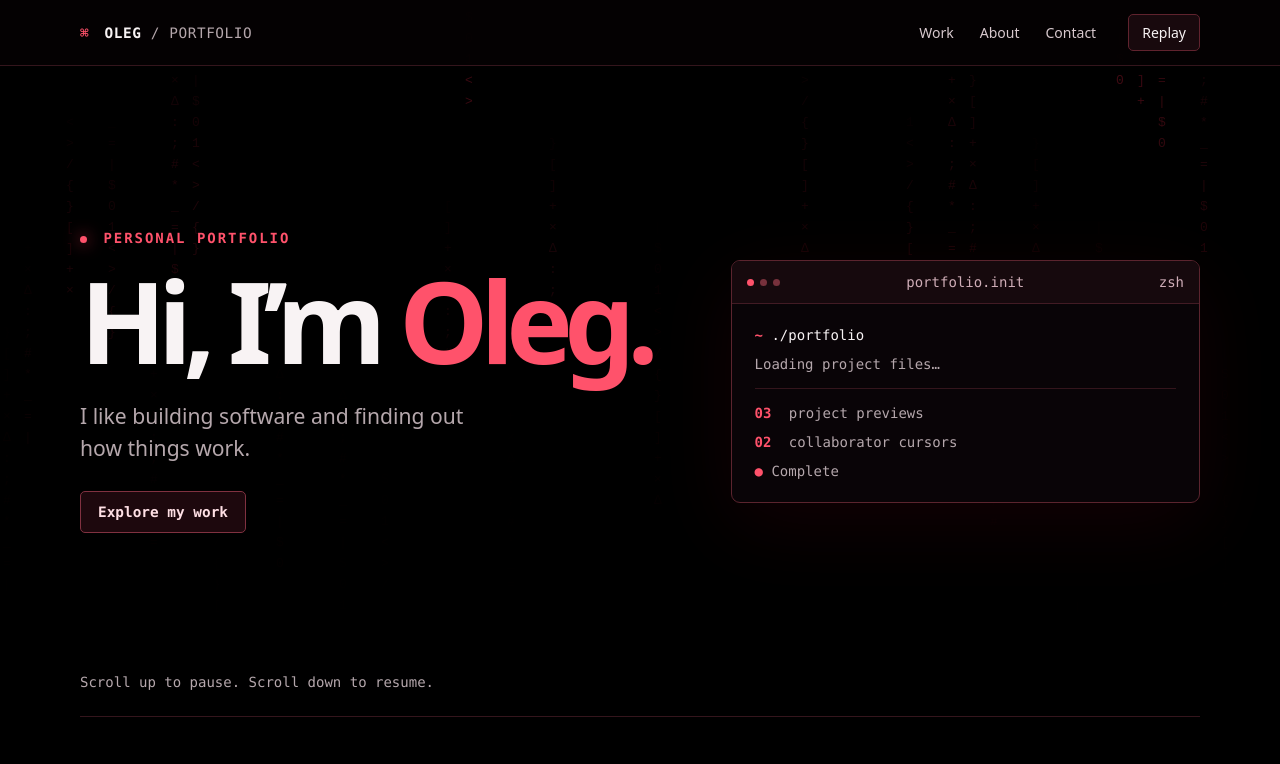
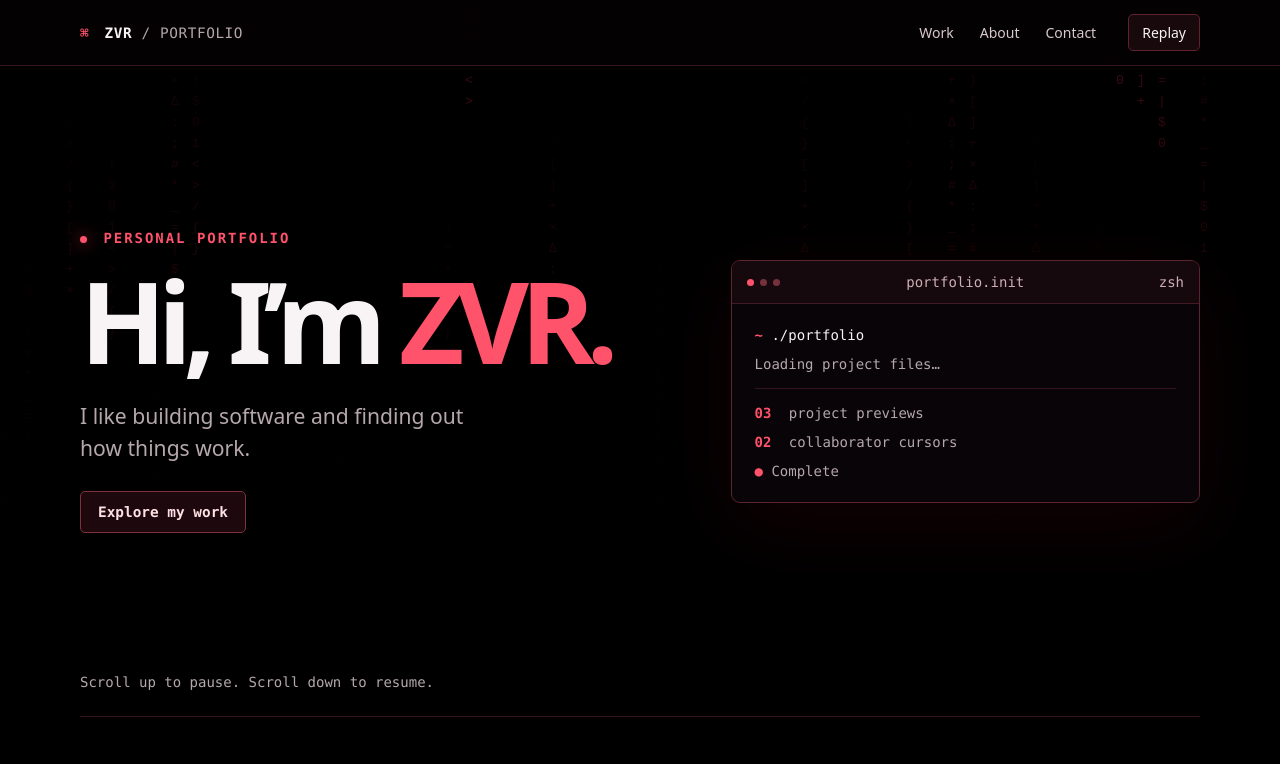
Before and after one commit to zvr3mperor/Portfolio, a plain HTML site: page index.html in a window 1280 px wide. Shown: the top 764 px of the page. Drawn offline with Linux system fonts and the light colour scheme.

Commit message:
Update index.html

```diff
--- a/index.html
+++ b/index.html
@@ -3,15 +3,15 @@
 <head>
 <meta charset="utf-8">
 <meta name="viewport" content="width=device-width, initial-scale=1">
-<meta name="description" content="Oleg's portfolio of software, experiments, and ideas.">
-<title>Oleg / Portfolio</title>
+<meta name="description" content="ZVR's portfolio of software, experiments, and ideas.">
+<title>ZVR / Portfolio</title>
 <link rel="stylesheet" href="./style.css">
 <script src="./script.js" defer></script>
 </head>
 <body>
 <canvas id="rain" aria-hidden="true"></canvas>
 <header class="topbar">
-  <a class="brand" href="#top"><span aria-hidden="true">⌘</span> OLEG<span class="brand-tail"> / PORTFOLIO</span></a>
+  <a class="brand" href="#top"><span aria-hidden="true">⌘</span> ZVR<span class="brand-tail"> / PORTFOLIO</span></a>
   <nav aria-label="Portfolio"><a href="#work">Work</a><a href="#about">About</a><a href="#contact">Contact</a></nav>
   <button id="playback" type="button" hidden>Pause</button>
   <div class="progress" aria-hidden="true"></div>
@@ -20,7 +20,7 @@
   <section class="hero wrap" aria-labelledby="intro">
     <div class="hero-copy">
       <p class="eyebrow"><span class="dot"></span> PERSONAL PORTFOLIO</p>
-      <h1 id="intro">Hi, I’m <em>Oleg.</em></h1>
+      <h1 id="intro">Hi, I’m <em>ZVR.</em></h1>
       <p class="intro">I like building software and finding out how things work.</p>
       <a class="action" href="#work">Explore my work</a>
     </div>
```
